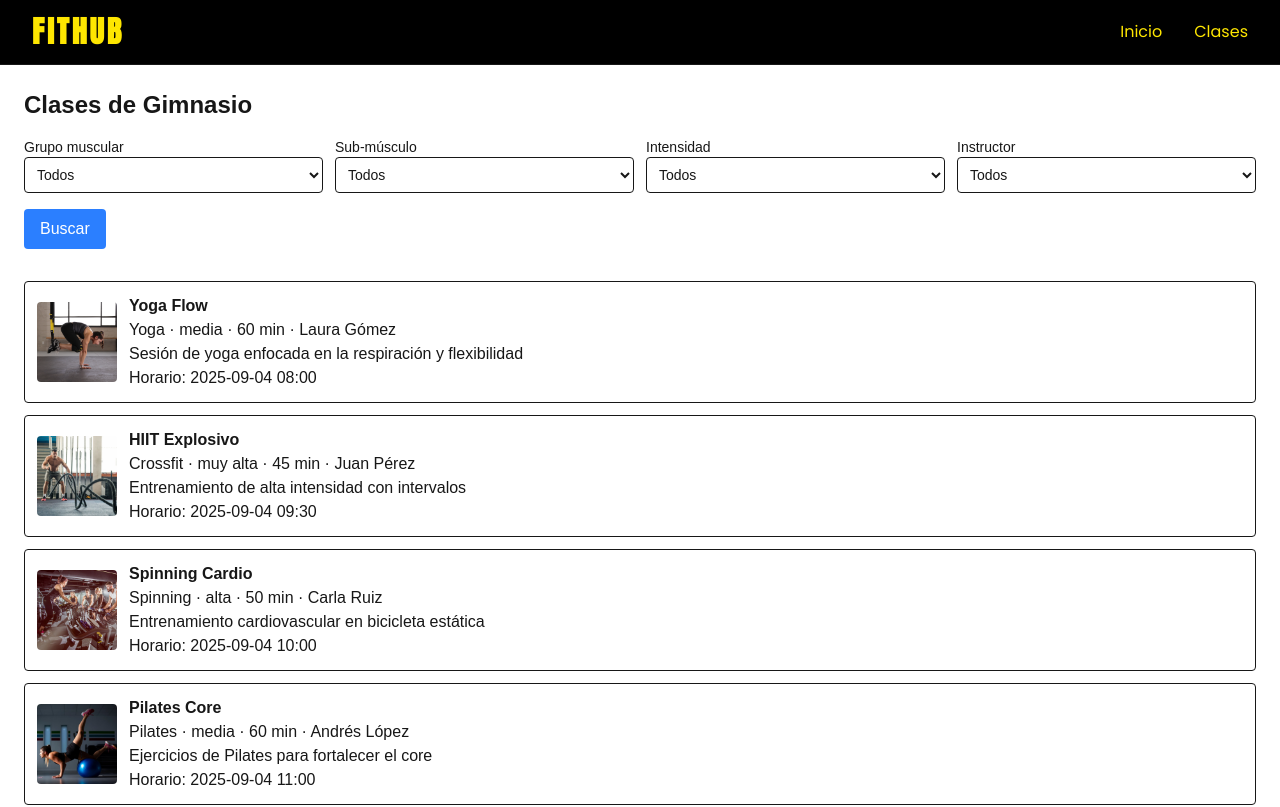
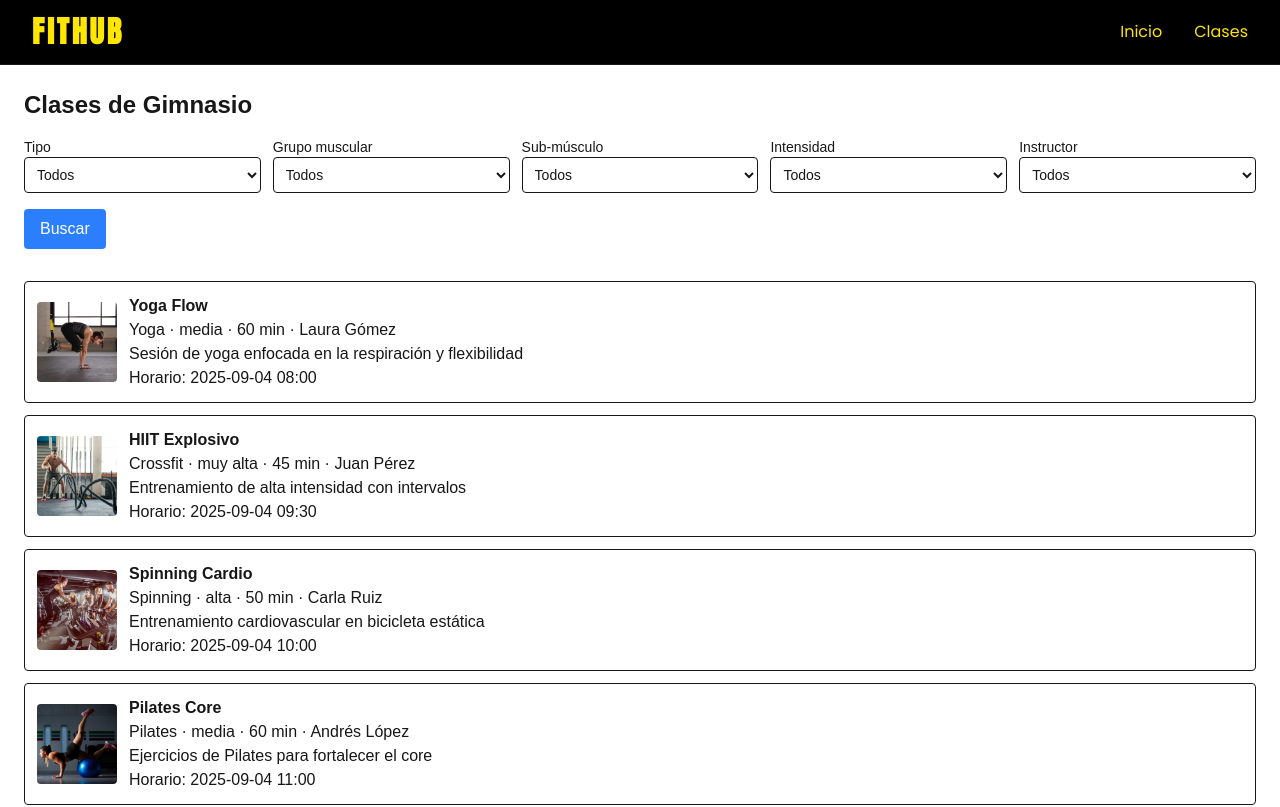
Before and after one commit to fithubhenry/FitHub, a Next.js app in the folder front/: page /clases in a window 1280 px wide. Shown: the top 807 px of the page. Built offline with nearby package versions, Linux system fonts and the light colour scheme.

Commit message:
cambios-filtro

```diff
--- a/front/src/components/ClasesView/ClasesView.tsx
+++ b/front/src/components/ClasesView/ClasesView.tsx
@@ -1,63 +1,133 @@
 'use client';
 
+import { useEffect, useState } from 'react';
 import { preloadClases } from '@/helpers/preloadClases';
-import { useState } from 'react';
-
+import { IClase } from '@/types';
 
 export default function ClasesView() {
   const [filters, setFilters] = useState({
+    tipo: '',
     grupo_musculo: '',
     sub_musculo: '',
     intensidad: '',
     instructor: ''
   });
 
-  const [resultados, setResultados] = useState(preloadClases);
+  const [resultados, setResultados] = useState<IClase[]>([]);
+  const [allClases, setAllClases] = useState<IClase[]>([]);
   const [loading, setLoading] = useState(false);
 
-  // Genera valores únicos para los selects
-  const uniqueOptions = (field: string) =>
-    Array.from(new Set(preloadClases.map(a => a[field])));
+  // genera valores únicos para selects
+  const uniqueOptions = (field: keyof IClase) =>
+    Array.from(new Set(allClases.map(a => a[field]).filter(Boolean)));
 
-  const buscar = () => {
+  // opciones dependientes de grupo_musculo → sub_musculo
+  const subMusculoOptions = () => {
+    if (!filters.grupo_musculo) return uniqueOptions('sub_musculo');
+    return Array.from(
+      new Set(
+        allClases
+          .filter(a => a.grupo_musculo === filters.grupo_musculo)
+          .map(a => a.sub_musculo)
+          .filter(Boolean)
+      )
+    );
+  };
+
+  // simulamos la búsqueda (mock)
+  const buscar = async () => {
     setLoading(true);
-    const filtradas = preloadClases.filter(act =>
+    try {
+      await new Promise(res => setTimeout(res, 300)); // simula delay
+
+      let data = preloadClases;
+
+      data = data.filter(act =>
+        (!filters.tipo || act.tipo === filters.tipo) &&
         (!filters.grupo_musculo || act.grupo_musculo === filters.grupo_musculo) &&
         (!filters.sub_musculo || act.sub_musculo === filters.sub_musculo) &&
         (!filters.intensidad || act.intensidad === filters.intensidad) &&
         (!filters.instructor || act.instructor === filters.instructor)
       );
-    setResultados(filtradas);
+
+      setResultados(data);
+
+      if (allClases.length === 0) setAllClases(preloadClases);
+    } catch (err) {
+      console.error('Error en mock:', err);
+      setResultados([]);
+    } finally {
       setLoading(false);
+    }
   };
+
+  useEffect(() => {
+    buscar();
+  }, []);
 
   return (
     <div className="p-6 space-y-4">
       <h1 className="text-2xl font-bold">Clases de Gimnasio</h1>
 
-      <div className="grid grid-cols-2 md:grid-cols-4 gap-3">
-        <Select label="Grupo muscular" value={filters.grupo_musculo} onChange={v => setFilters(f => ({ ...f, grupo_musculo: v }))}
-          options={['', ...uniqueOptions('grupo_musculo')]} />
-        <Select label="Sub-músculo" value={filters.sub_musculo} onChange={v => setFilters(f => ({ ...f, sub_musculo: v }))}
-          options={['', ...uniqueOptions('sub_musculo')]} />
-        <Select label="Intensidad" value={filters.intensidad} onChange={v => setFilters(f => ({ ...f, intensidad: v }))}
-          options={['', ...uniqueOptions('intensidad')]} />
-        <Select label="Instructor" value={filters.instructor} onChange={v => setFilters(f => ({ ...f, instructor: v }))}
-          options={['', ...uniqueOptions('instructor')]} />
+      <div className="grid grid-cols-2 md:grid-cols-5 gap-3">
+        <Select
+          label="Tipo"
+          value={filters.tipo}
+          onChange={v => setFilters(f => ({ ...f, tipo: v, sub_musculo: '' }))}
+          options={['', ...uniqueOptions('tipo')]}
+        />
+        <Select
+          label="Grupo muscular"
+          value={filters.grupo_musculo}
+          onChange={v => setFilters(f => ({ ...f, grupo_musculo: v, sub_musculo: '' }))}
+          options={['', ...uniqueOptions('grupo_musculo')]}
+        />
+        <Select
+          label="Sub-músculo"
+          value={filters.sub_musculo}
+          onChange={v => setFilters(f => ({ ...f, sub_musculo: v }))}
+          options={['', ...subMusculoOptions()]}
+        />
+        <Select
+          label="Intensidad"
+          value={filters.intensidad}
+          onChange={v => setFilters(f => ({ ...f, intensidad: v }))}
+          options={['', ...uniqueOptions('intensidad')]}
+        />
+        <Select
+          label="Instructor"
+          value={filters.instructor}
+          onChange={v => setFilters(f => ({ ...f, instructor: v }))}
+          options={['', ...uniqueOptions('instructor')]}
+        />
       </div>
 
-      <button className="px-4 py-2 bg-blue-500 text-white rounded" onClick={buscar}>Buscar</button>
+      <button
+        className="px-4 py-2 bg-blue-500 text-white rounded"
+        onClick={buscar}
+      >
+        Buscar
+      </button>
 
       {loading && <p>Cargando...</p>}
       {!loading && resultados.length === 0 && <p>No hay resultados</p>}
 
       <ul className="space-y-3 mt-4">
         {resultados.map(act => (
-          <li key={act.id} className="p-3 border rounded flex items-center gap-3">
-            <img src={act.image} alt={act.nombre} className="w-20 h-20 object-cover rounded" />
+          <li
+            key={act.id}
+            className="p-3 border rounded flex items-center gap-3"
+          >
+            <img
+              src={act.image}
+              alt={act.nombre}
+              className="w-20 h-20 object-cover rounded"
+            />
             <div>
               <h3 className="font-semibold">{act.nombre}</h3>
-              <p>{act.tipo} · {act.intensidad} · {act.duracion} · {act.instructor}</p>
+              <p>
+                {act.tipo} · {act.intensidad} · {act.duracion} · {act.instructor}
+              </p>
               <p>{act.descripcion}</p>
               <p>Horario: {act.horario}</p>
             </div>
@@ -68,12 +138,20 @@ export default function ClasesView() {
   );
 }
 
-function Select({label, value, onChange, options}: any) {
+function Select({ label, value, onChange, options }: any) {
   return (
     <label className="flex flex-col text-sm">
       {label}
-      <select className="p-2 border rounded" value={value} onChange={e => onChange(e.target.value)}>
-        {options.map((o: string) => <option key={o} value={o}>{o || 'Todos'}</option>)}
+      <select
+        className="p-2 border rounded"
+        value={value}
+        onChange={e => onChange(e.target.value)}
+      >
+        {options.map((o: string) => (
+          <option key={o} value={o}>
+            {o || 'Todos'}
+          </option>
+        ))}
       </select>
     </label>
   );
```
Lines whose indentation alone changed are shown as unchanged.
